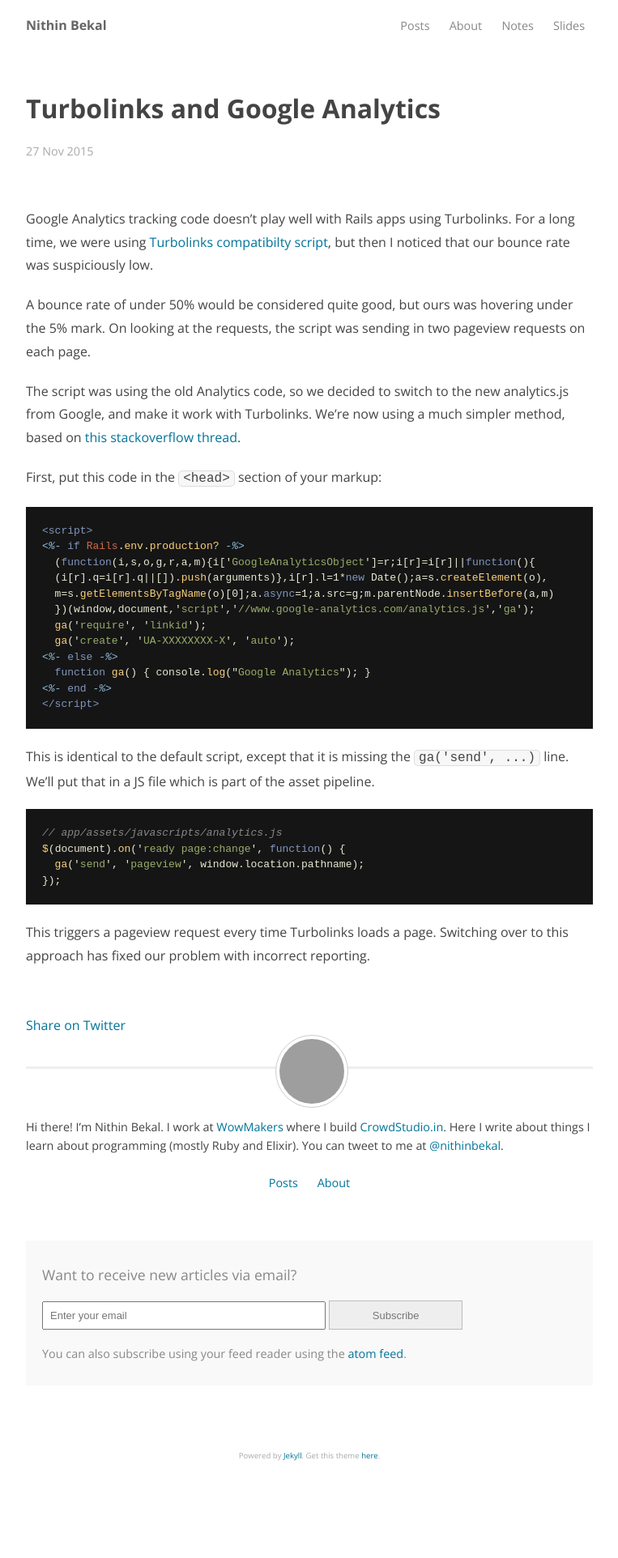
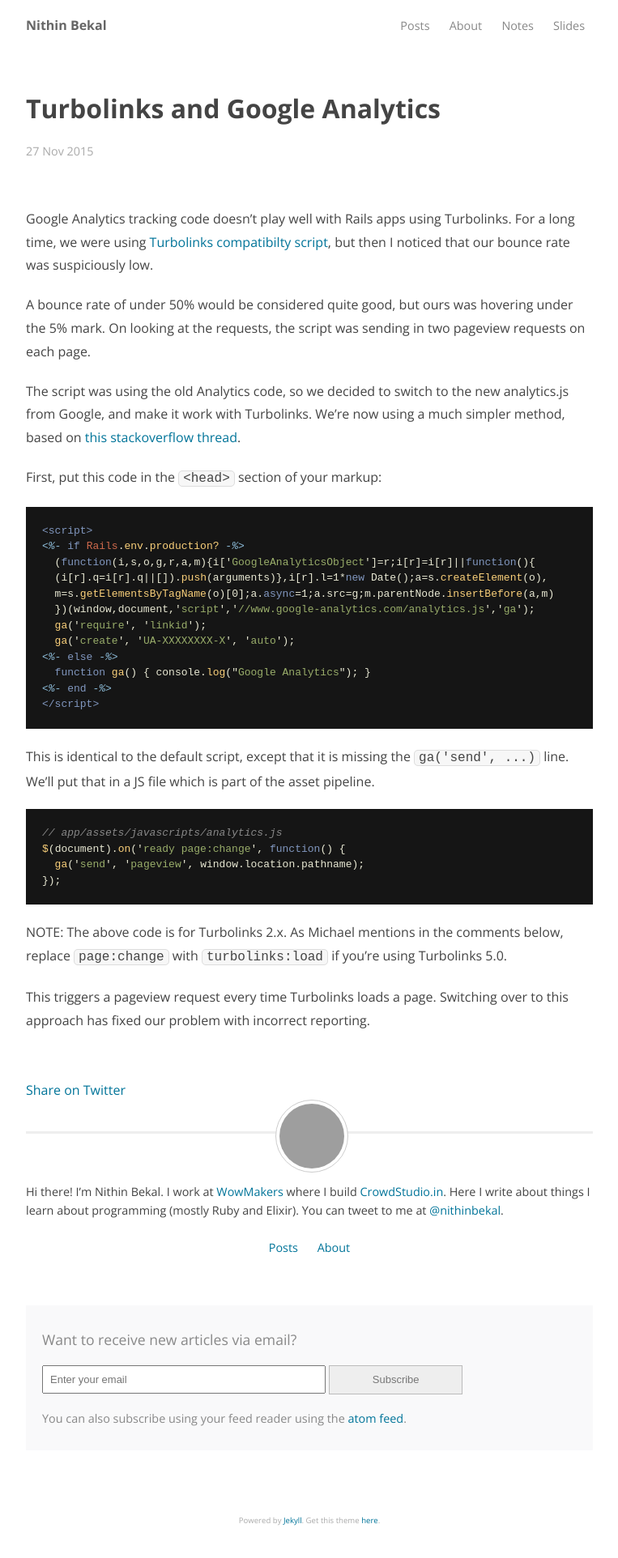
Before and after one commit to nithinbekal/nithinbekal.github.io, a Jekyll site: the page built from _posts/2015-11-27-turbolinks-google-analytics.md, in a window 1280 px wide. Shown: the whole page at 81% size, without its empty margins (258-1021 px from the left). Built offline with Jekyll 4.4.1, drawn with Linux system fonts in a browser that asks for light colours; comment, search, counter and statistics services are not loaded; before the commit the page ends 1844 px from its top, so only the background shows below that; grey boxes are pictures that could not be loaded.

Commit message:
Add note about TL 5.x

```diff
--- a/_posts/2015-11-27-turbolinks-google-analytics.md
+++ b/_posts/2015-11-27-turbolinks-google-analytics.md
@@ -49,5 +49,10 @@ $(document).on('ready page:change', function() {
 });
 {% endhighlight %}
 
+NOTE:
+The above code is for Turbolinks 2.x.
+As Michael mentions in the comments below,
+replace `page:change` with `turbolinks:load` if you're using Turbolinks 5.0.
+
 This triggers a pageview request every time Turbolinks loads a page.
 Switching over to this approach has fixed our problem with incorrect reporting.
```
